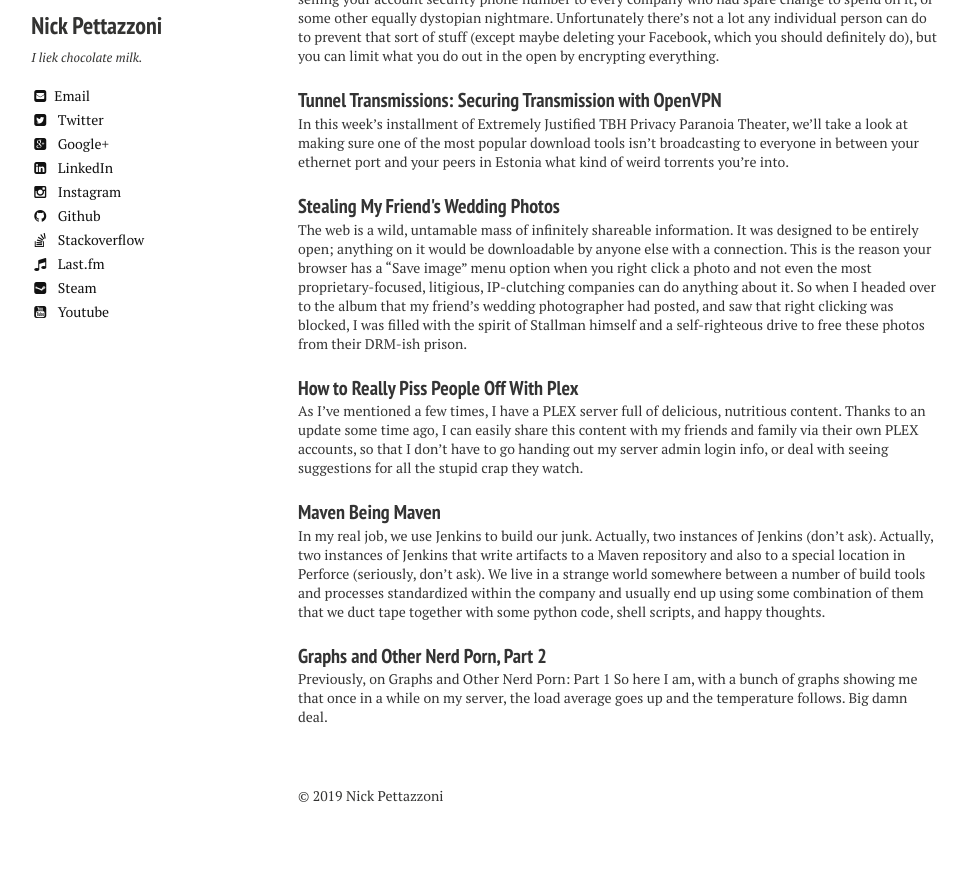
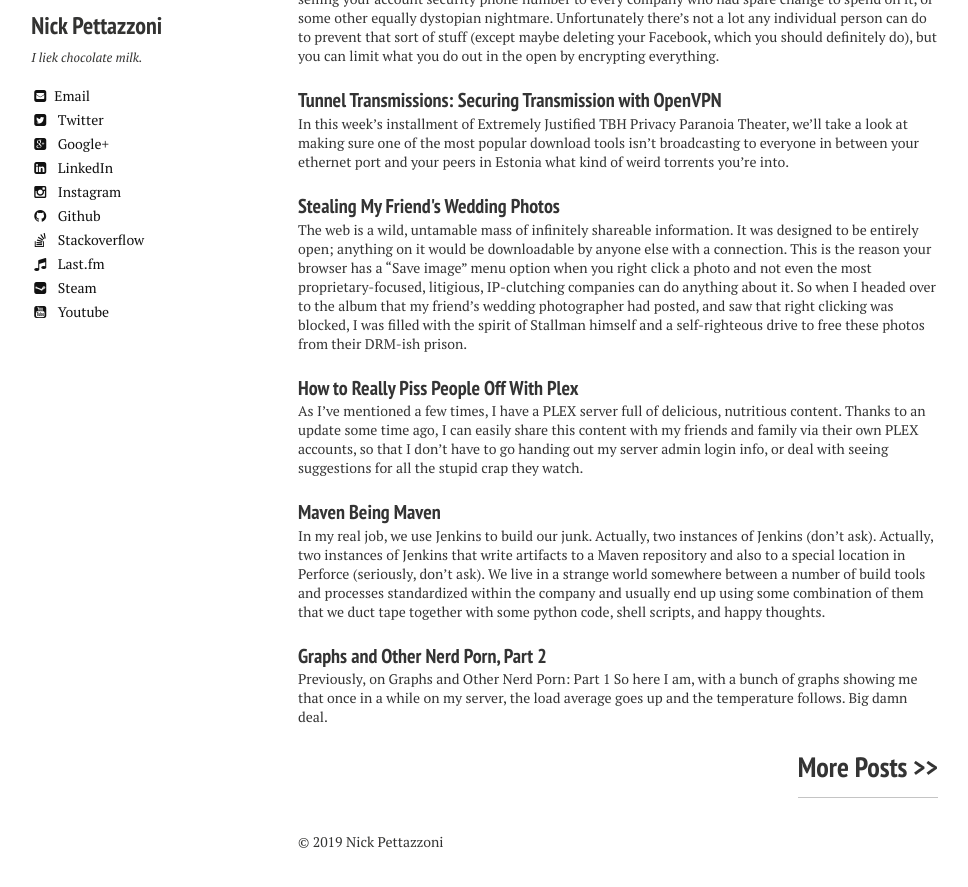
Before and after one commit to pettazz/pettazz.com, a Jekyll site: the page built from index.md, in a window 1280 px wide and 900 px high, scrolled down 1233 px. Shown: the top 887 px of the window, without its empty margins (22-990 px from the left). Built offline with Jekyll 4.4.1, drawn with Linux system fonts in a browser that asks for light colours; nearby versions of some CDN libraries; before the commit the page ends 2087 px from its top, so only the background shows below that.

Commit message:
add a more posts link on home

```diff
--- a/_layouts/home.html
+++ b/_layouts/home.html
@@ -46,6 +46,7 @@
       {% endif %}
     </article>
     {% endfor %}
+    <h3 style="float:right"><a href="/posts">More Posts >></a></h3>
   </div><!-- /#index -->
 </div><!-- /#main -->
 
```
